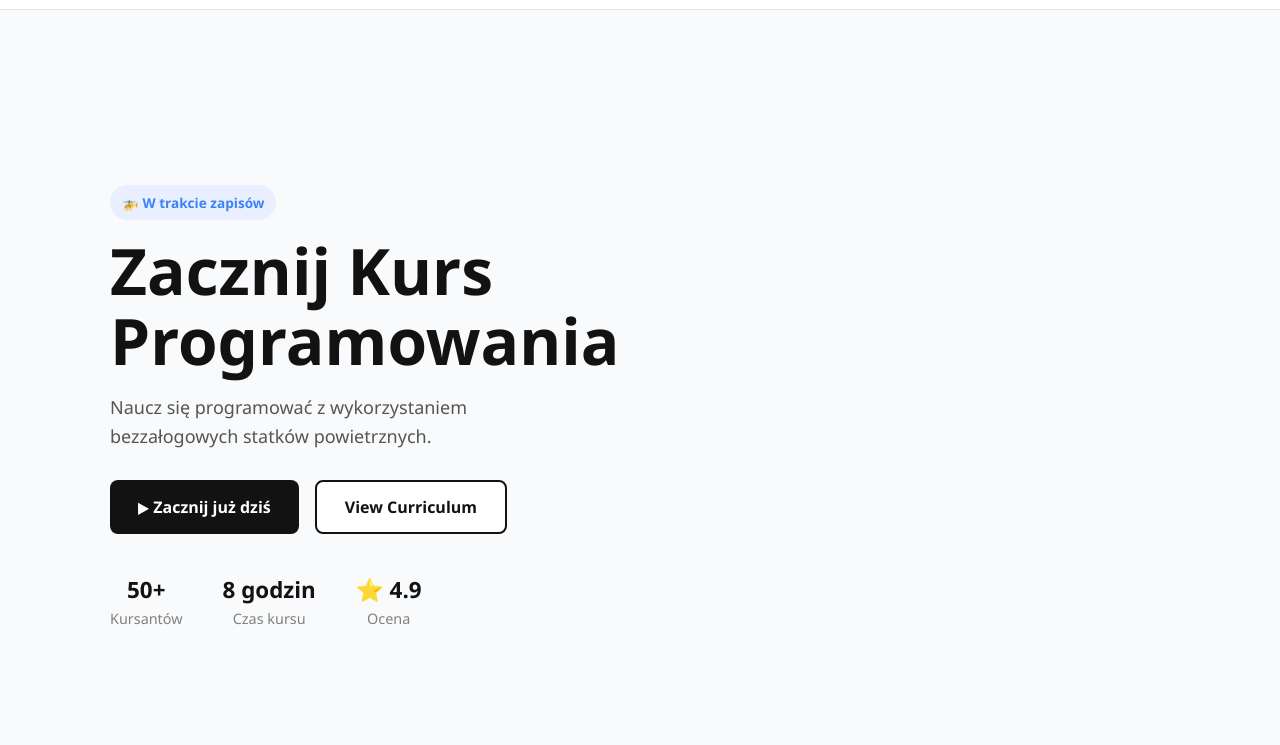
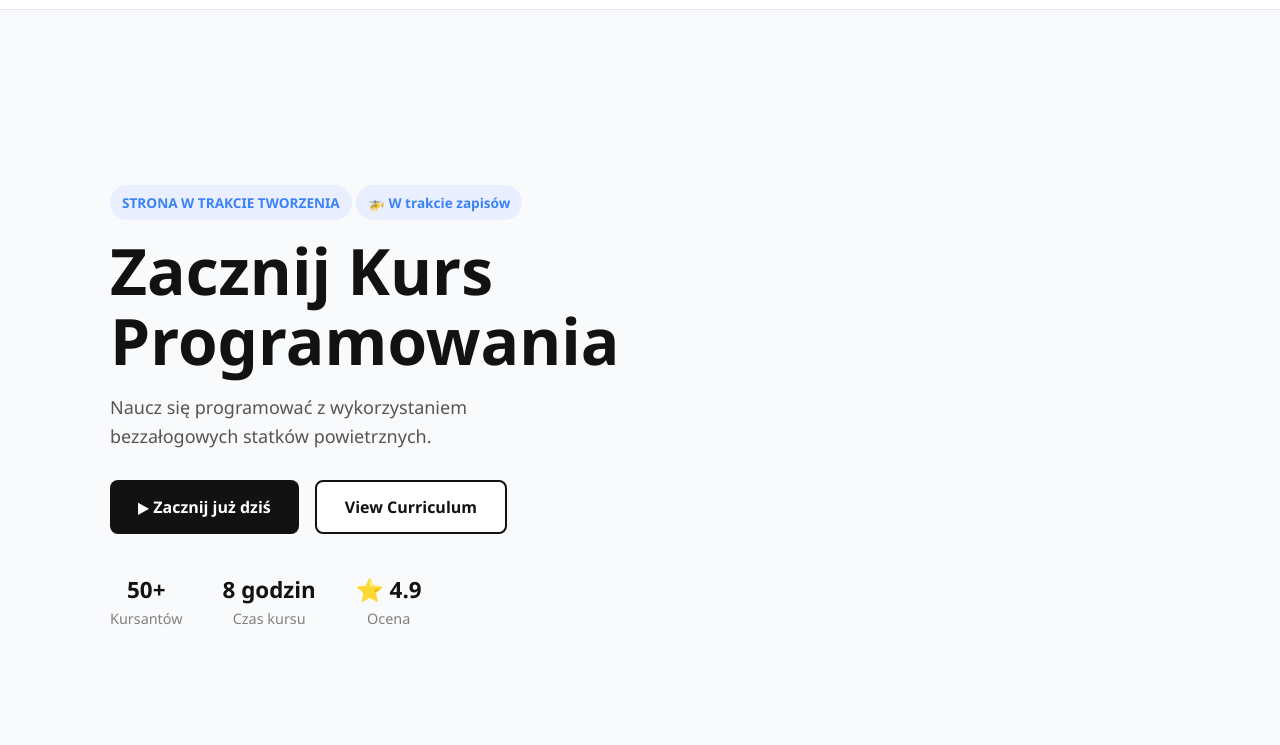
Before and after one commit to stqchv/Code-nFly-website, a website: page public/index.html in a window 1280 px wide. Shown: the part 55-800 px from the top of the page. Drawn offline with Linux system fonts and the light colour scheme.

Commit message:
pierwszy commit frontu

```diff
--- a/public/index.html
+++ b/public/index.html
@@ -23,6 +23,7 @@
   <section class="hero">
     <div class="container">
       <div class="content">
+        <div class="tag">STRONA W TRAKCIE TWORZENIA</div>
         <div class="tag">🚁 W trakcie zapisów</div>
         <h1>Zacznij Kurs Programowania</h1>
         <p>Naucz się programować z wykorzystaniem bezzałogowych statków powietrznych.</p>
```
